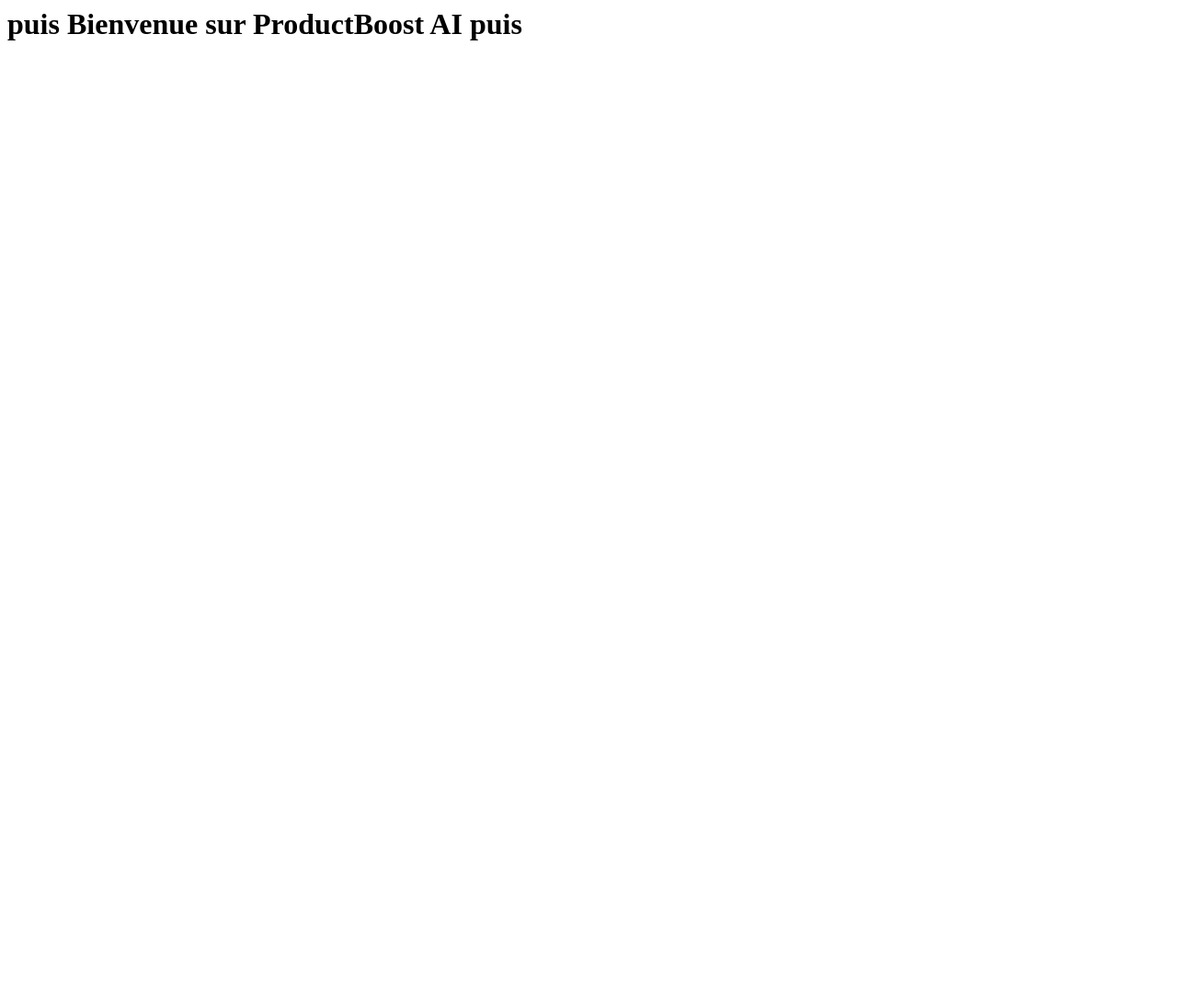
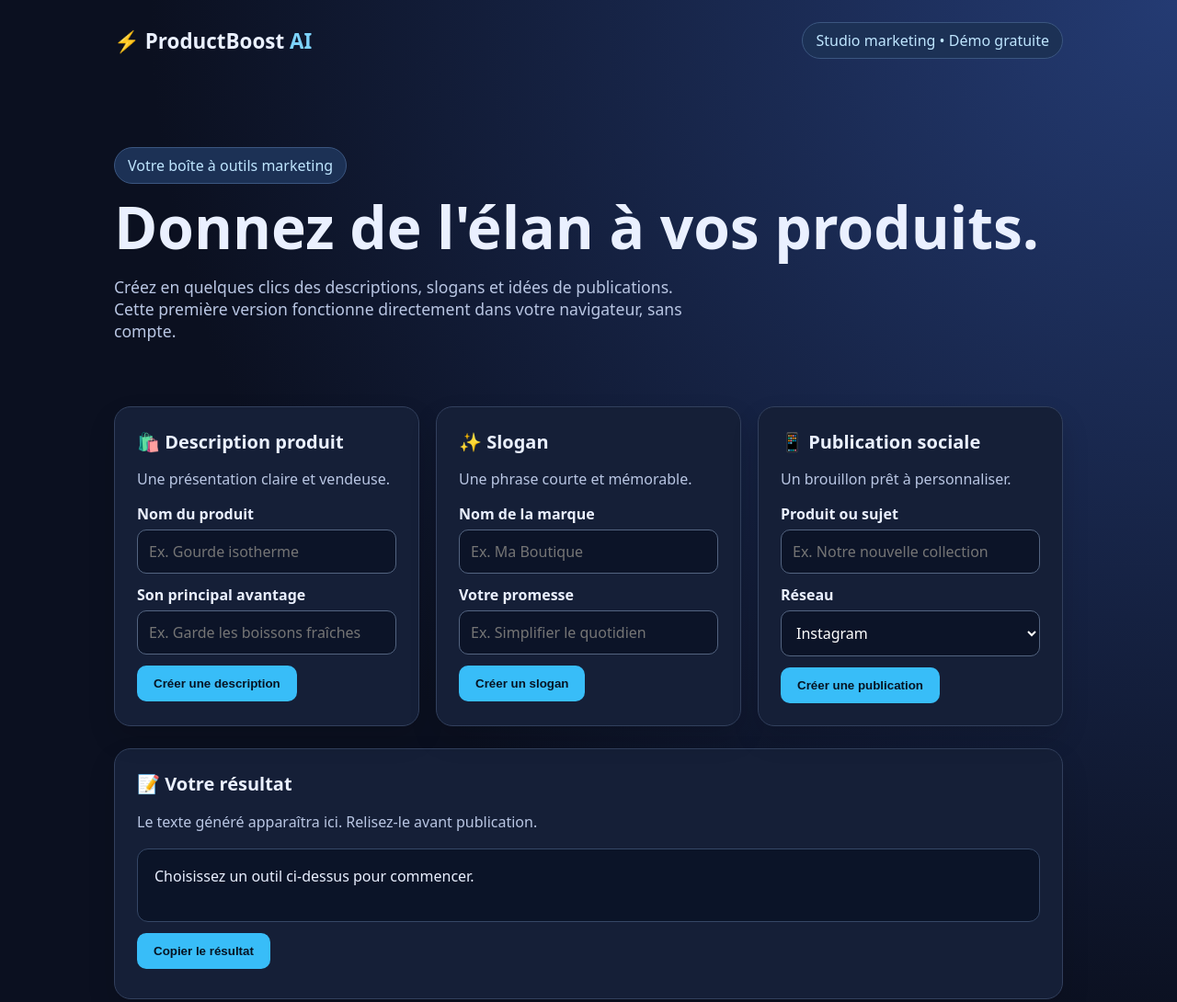
Before and after one commit to pradesalexandre34-cell/productboost-ai, a plain HTML site: page index.html in a window 1280 px wide. Shown: the top 1090 px of the page at 92% size. Before the commit the page ends 800 px from the top, so only its background shows below. Drawn offline with Linux system fonts and the light colour scheme.

Commit message:
Update index.html

```diff
--- a/index.html
+++ b/index.html
@@ -1 +1,80 @@
-<h1> puis Bienvenue sur ProductBoost AI puis </h1>
+<!DOCTYPE html>
+<html lang="fr">
+<head>
+<meta charset="UTF-8">
+<meta name="viewport" content="width=device-width, initial-scale=1">
+<title>ProductBoost AI — Studio marketing</title>
+<style>
+:root{font-family:system-ui,-apple-system,Segoe UI,sans-serif;color:#eaf0ff;background:#0b1020}
+*{box-sizing:border-box}body{margin:0;background:radial-gradient(circle at top right,#243b73,#0b1020 60%);min-height:100vh}
+header,main,footer{max-width:1080px;margin:auto;padding:24px}
+header{display:flex;align-items:center;justify-content:space-between;gap:12px;flex-wrap:wrap}
+.logo{font-weight:800;font-size:1.4rem}.logo span{color:#7dd3fc}
+.badge{background:#1c3155;border:1px solid #3b5680;border-radius:99px;padding:8px 14px;color:#bfe6ff}
+.hero{padding:48px 0 28px}h1{font-size:clamp(2.2rem,6vw,4rem);line-height:1.1;margin:12px 0}
+.hero p{color:#b9c6e3;max-width:650px;font-size:1.1rem}
+.grid{display:grid;grid-template-columns:repeat(auto-fit,minmax(260px,1fr));gap:18px;margin:24px 0}
+.card{background:#151f37;border:1px solid #32405d;border-radius:18px;padding:24px;box-shadow:0 14px 30px #0002}
+.card h2{margin-top:0;font-size:1.25rem}.card p,small{color:#b9c6e3}
+label{display:block;margin:12px 0 6px;font-weight:600}
+input,textarea,select{width:100%;background:#0c1428;color:white;border:1px solid #536480;border-radius:10px;padding:12px;font:inherit}
+textarea{min-height:100px;resize:vertical}
+button{background:#38bdf8;color:#061423;border:0;border-radius:10px;padding:12px 18px;font-weight:800;cursor:pointer;margin-top:12px}
+button:hover{background:#7dd3fc}button:focus-visible,input:focus-visible,textarea:focus-visible,select:focus-visible{outline:3px solid #facc15;outline-offset:2px}
+.output{white-space:pre-wrap;background:#0b1428;border-radius:12px;padding:18px;margin-top:18px;min-height:80px;border:1px solid #354766}
+footer{color:#b9c6e3;text-align:center;font-size:.9rem}
+</style>
+</head>
+<body>
+<header><div class="logo">⚡ ProductBoost <span>AI</span></div><div class="badge">Studio marketing • Démo gratuite</div></header>
+<main>
+<section class="hero"><div class="badge" style="display:inline-block">Votre boîte à outils marketing</div>
+<h1>Donnez de l'élan à vos produits.</h1>
+<p>Créez en quelques clics des descriptions, slogans et idées de publications. Cette première version fonctionne directement dans votre navigateur, sans compte.</p></section>
+<section class="grid" aria-label="Outils">
+<div class="card"><h2>🛍️ Description produit</h2><p>Une présentation claire et vendeuse.</p>
+<label for="produit">Nom du produit</label><input id="produit" placeholder="Ex. Gourde isotherme">
+<label for="atout">Son principal avantage</label><input id="atout" placeholder="Ex. Garde les boissons fraîches">
+<button onclick="description()">Créer une description</button></div>
+<div class="card"><h2>✨ Slogan</h2><p>Une phrase courte et mémorable.</p>
+<label for="marque">Nom de la marque</label><input id="marque" placeholder="Ex. Ma Boutique">
+<label for="promesse">Votre promesse</label><input id="promesse" placeholder="Ex. Simplifier le quotidien">
+<button onclick="slogan()">Créer un slogan</button></div>
+<div class="card"><h2>📱 Publication sociale</h2><p>Un brouillon prêt à personnaliser.</p>
+<label for="sujet">Produit ou sujet</label><input id="sujet" placeholder="Ex. Notre nouvelle collection">
+<label for="reseau">Réseau</label><select id="reseau"><option>Instagram</option><option>Facebook</option><option>LinkedIn</option></select>
+<button onclick="publication()">Créer une publication</button></div>
+</section>
+<section class="card"><h2>📝 Votre résultat</h2><p>Le texte généré apparaîtra ici. Relisez-le avant publication.</p>
+<div id="resultat" class="output" role="status" aria-live="polite">Choisissez un outil ci-dessus pour commencer.</div>
+<button onclick="copier()">Copier le résultat</button><small id="message" style="display:block;margin-top:8px"></small></section>
+<section class="card" style="margin-top:20px"><h2>🚀 La suite du projet</h2><p>Tableau de bord, historique, comptes utilisateurs et véritable génération par IA pourront être ajoutés dans de prochaines versions, avec un serveur sécurisé.</p></section>
+</main>
+<footer>© 2026 ProductBoost AI • Prototype de démonstration • Aucune donnée envoyée à un serveur</footer>
+<script>
+const valeur=id=>document.getElementById(id).value.trim();
+const resultat=document.getElementById('resultat');
+function afficher(texte){resultat.textContent=texte;document.getElementById('message').textContent='';}
+function description(){
+ const p=valeur('produit'),a=valeur('atout');
+ if(!p||!a)return afficher('Renseignez le produit et son avantage.');
+ afficher(`${p}\n\nDécouvrez ${p} : ${a.charAt(0).toLowerCase()+a.slice(1)}.\n\nUn choix pensé pour celles et ceux qui recherchent une solution pratique au quotidien.\n\nEnvie d’en savoir plus ? Contactez-nous !`);
+}
+function slogan(){
+ const m=valeur('marque'),p=valeur('promesse');
+ if(!m||!p)return afficher('Renseignez la marque et sa promesse.');
+ afficher(`${m} — ${p.charAt(0).toUpperCase()+p.slice(1)}.\n\nAutre idée : ${m}, votre quotidien autrement.`);
+}
+function publication(){
+ const s=valeur('sujet'),r=valeur('reseau');
+ if(!s)return afficher('Renseignez le sujet de la publication.');
+ const intro=r==='LinkedIn'?'Une nouveauté à partager avec notre communauté professionnelle :':'✨ Une nouveauté à découvrir !';
+ afficher(`${intro}\n\n${s}\n\nQu’en pensez-vous ? Dites-le-nous en commentaire !\n\n#Nouveauté #ProductBoostAI`);
+}
+async function copier(){
+ try{await navigator.clipboard.writeText(resultat.textContent);document.getElementById('message').textContent='Texte copié !';}
+ catch(e){document.getElementById('message').textContent='Copie impossible : sélectionnez le résultat puis faites Ctrl + C.';}
+}
+</script>
+</body>
+</html>
```
